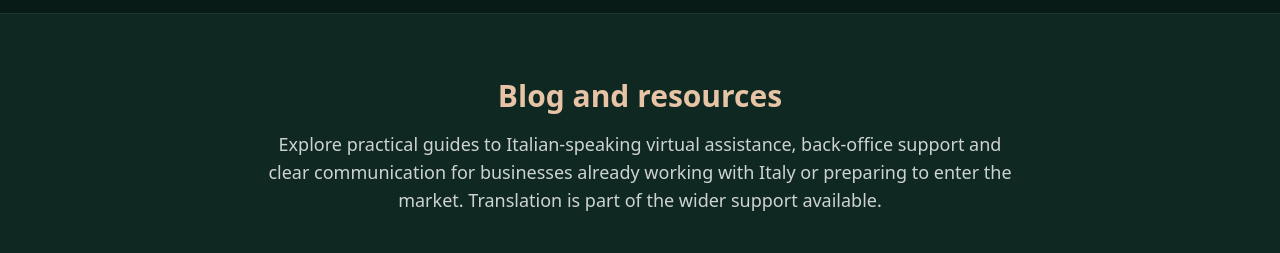
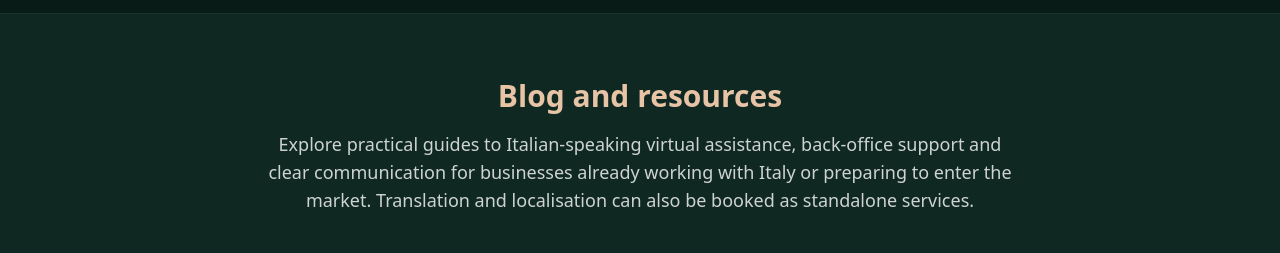
Before and after one commit to noemitomassetti/noemitomassetti-it, a React (Vite) app: page / in a window 1280 px wide. Shown: the part 9440-9693 px from the top of the page. Built offline with nearby package versions, Linux system fonts and the light colour scheme; no server answers; grey boxes are pictures that could not be loaded; the HTML template or start-up script is replaced by a standard one.

Commit message:
Clarify translation and localisation are standalone equal-priority professional services

```diff
--- a/src/pages/Index.tsx
+++ b/src/pages/Index.tsx
@@ -1234,7 +1234,7 @@ export default function IndexPage() {
             <p className="text-base md:text-lg text-foreground/80">
               {lang === "it"
                 ? "Approfondimenti, consigli pratici e strumenti per organizzare il tuo lavoro, comunicare meglio e gestire la tua attività."
-                : lang === "fr" ? "Découvrez des conseils sur l’assistance virtuelle, le back-office et les échanges en italien pour les professionnels qui travaillent déjà avec l’Italie ou préparent leur arrivée sur ce marché. La traduction complète cet accompagnement." : lang === "es" ? "Descubre consejos sobre asistencia virtual, back office y comunicación en italiano para profesionales que ya trabajan con Italia o se preparan para entrar en este mercado. La traducción complementa este apoyo." : "Explore practical guides to Italian-speaking virtual assistance, back-office support and clear communication for businesses already working with Italy or preparing to enter the market. Translation is part of the wider support available."}
+                : lang === "fr" ? "Découvrez des conseils sur l’assistance virtuelle, le back-office et les échanges en italien pour les professionnels qui travaillent déjà avec l’Italie ou préparent leur arrivée sur ce marché. La traduction et la localisation sont aussi proposées comme prestations indépendantes." : lang === "es" ? "Descubre consejos sobre asistencia virtual, back office y comunicación en italiano para profesionales que ya trabajan con Italia o se preparan para entrar en este mercado. La traducción y la localización también pueden contratarse de forma independiente." : "Explore practical guides to Italian-speaking virtual assistance, back-office support and clear communication for businesses already working with Italy or preparing to enter the market. Translation and localisation can also be booked as standalone services."}
             </p>
           </div>
 
```
